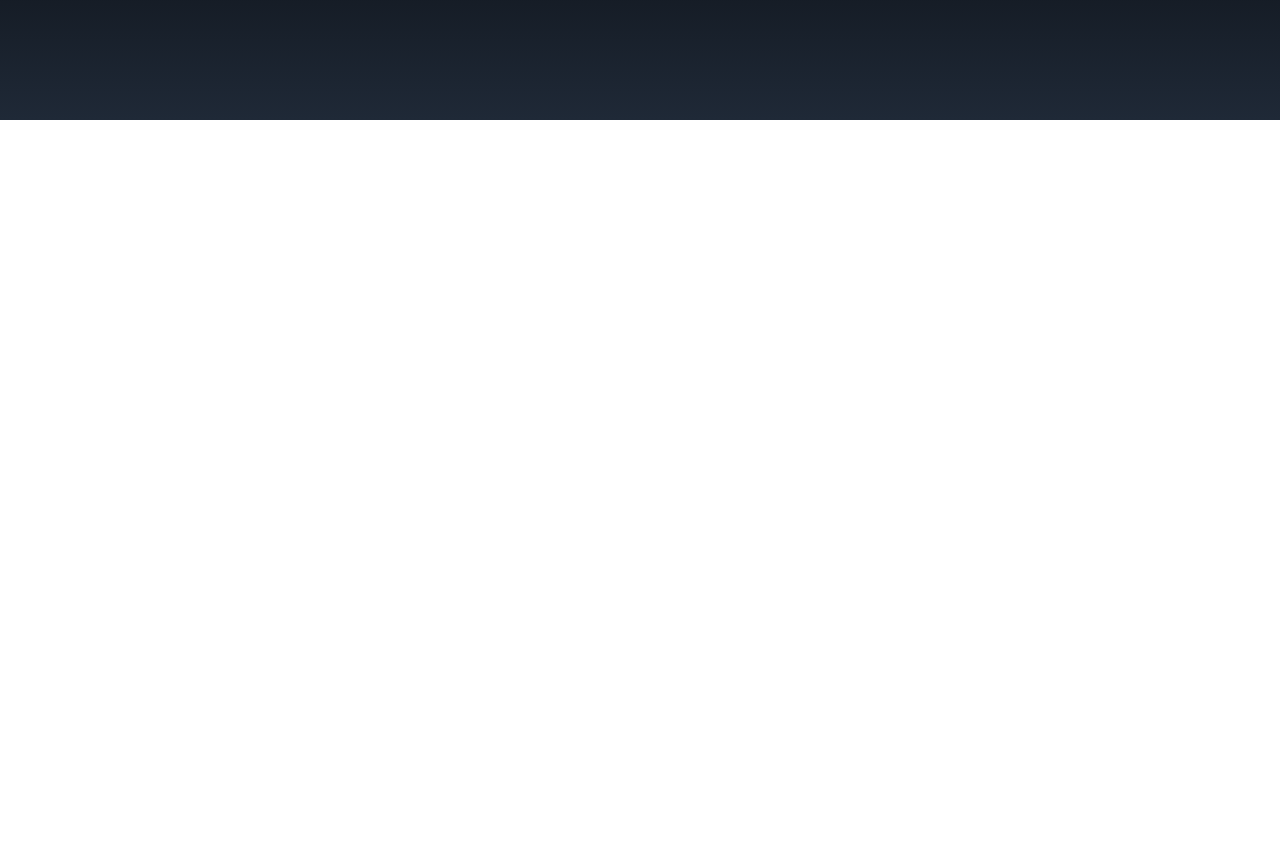
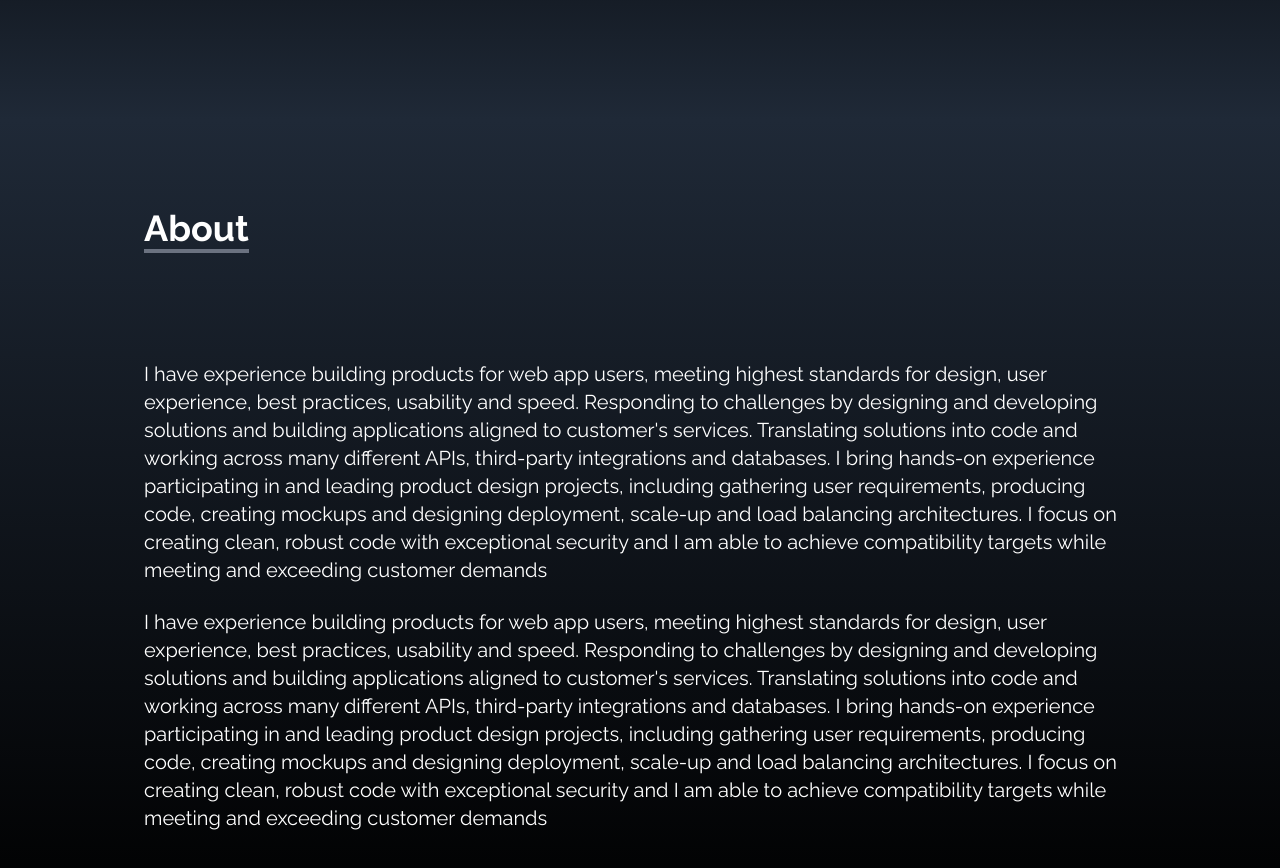
Before and after one commit to Francisomondi/Francis_potfolio, a React (Create React App) app: page / in a window 1280 px wide. Shown: the part 680-1548 px from the top of the page. Before the commit the page ends 800 px from the top, so only its background shows below. Built offline with nearby package versions, Linux system fonts and the light colour scheme; a web font is replaced by a local one.

Commit message:
about component

```diff
--- a/src/App.js
+++ b/src/App.js
@@ -1,3 +1,4 @@
+import About from "./components/About";
 import Home from "./components/Home";
 import NavBar from "./components/NavBar";
 import SocialLinks from "./components/SocialLinks";
@@ -10,8 +11,9 @@ function App() {
     <div>
       <NavBar />
       <Home />
+      <About />
+      <SocialLinks />
 
-      <SocialLinks />
     </div>
 
   );
--- /dev/null
+++ b/src/components/About.jsx
@@ -0,0 +1,44 @@
+import React from 'react'
+
+const About = () => {
+    return (
+        <div name="about" className='w-full h-screen bg-gradient-to-b from-gray-800 to-black text-white'>
+            <div className='max-w-screen-lg p-4 mx-auto flex flex-col justify-center w-full h-full'>
+                <div className='pb-8'>
+                    <p className='text-4xl font-bold inline border-b-4 border-gray-500'>About</p>
+                </div>
+                <p className='text-xl mt-20 '>
+                    I have experience building products for web app users, meeting highest
+                    standards for design, user experience, best practices, usability and
+                    speed. Responding to challenges by designing and developing solutions
+                    and building applications aligned to customer's services. Translating
+                    solutions into code and working across many different APIs, third-party
+                    integrations and databases.
+                    I bring hands-on experience participating in and leading product design
+                    projects, including gathering user requirements, producing code,
+                    creating mockups and designing deployment, scale-up and load
+                    balancing architectures. I focus on creating clean, robust code with
+                    exceptional security and I am able to achieve compatibility targets while
+                    meeting and exceeding customer demands
+                </p>
+                <br />
+                <p className='text-xl'>
+                    I have experience building products for web app users, meeting highest
+                    standards for design, user experience, best practices, usability and
+                    speed. Responding to challenges by designing and developing solutions
+                    and building applications aligned to customer's services. Translating
+                    solutions into code and working across many different APIs, third-party
+                    integrations and databases.
+                    I bring hands-on experience participating in and leading product design
+                    projects, including gathering user requirements, producing code,
+                    creating mockups and designing deployment, scale-up and load
+                    balancing architectures. I focus on creating clean, robust code with
+                    exceptional security and I am able to achieve compatibility targets while
+                    meeting and exceeding customer demands
+                </p>
+            </div>
+        </div>
+    )
+}
+
+export default About
--- a/src/components/Home.jsx
+++ b/src/components/Home.jsx
@@ -5,7 +5,7 @@ import { RxDoubleArrowRight } from "react-icons/rx";
 const Home = () => {
     return (
         <div name="home" className='h-screen w-full bg-gradient-to-b from-black via-black to-gray-800 '>
-            <div className='max-w-screen-lg mx-auto flex flex-col items-center justify-center h-full px-4 md:flex-row'>
+            <div className='max-w-screen-lg mx-auto flex flex-col items-center justify-center h-full px-4 md:flex-row '>
                 <div className='flex flex-col justify-center h-full '>
                     <h2 className='text-4xl sm:text-7xl font-bold text-white '>I'm a Full Stack Developer</h2>
                     <p className='text-gray-500 py-4 max-w-md'>I am a solution-driven
--- a/src/components/SocialLinks.jsx
+++ b/src/components/SocialLinks.jsx
@@ -1,3 +1,4 @@
+/* eslint-disable no-useless-concat */
 import React from 'react'
 import { FaGithub, FaLinkedin } from "react-icons/fa";
 import { HiOutlineMail } from "react-icons/hi";
@@ -51,7 +52,7 @@ const SocialLinks = () => {
         }
     ]
     return (
-        <div className='flex flex-col top-[35%] left-0 fixed '>
+        <div className='hidden lg:flex flex-col top-[35%] left-0 fixed '>
             <ul>
 
                 {links.map(({ id, child, href, style, download }) => {
```
